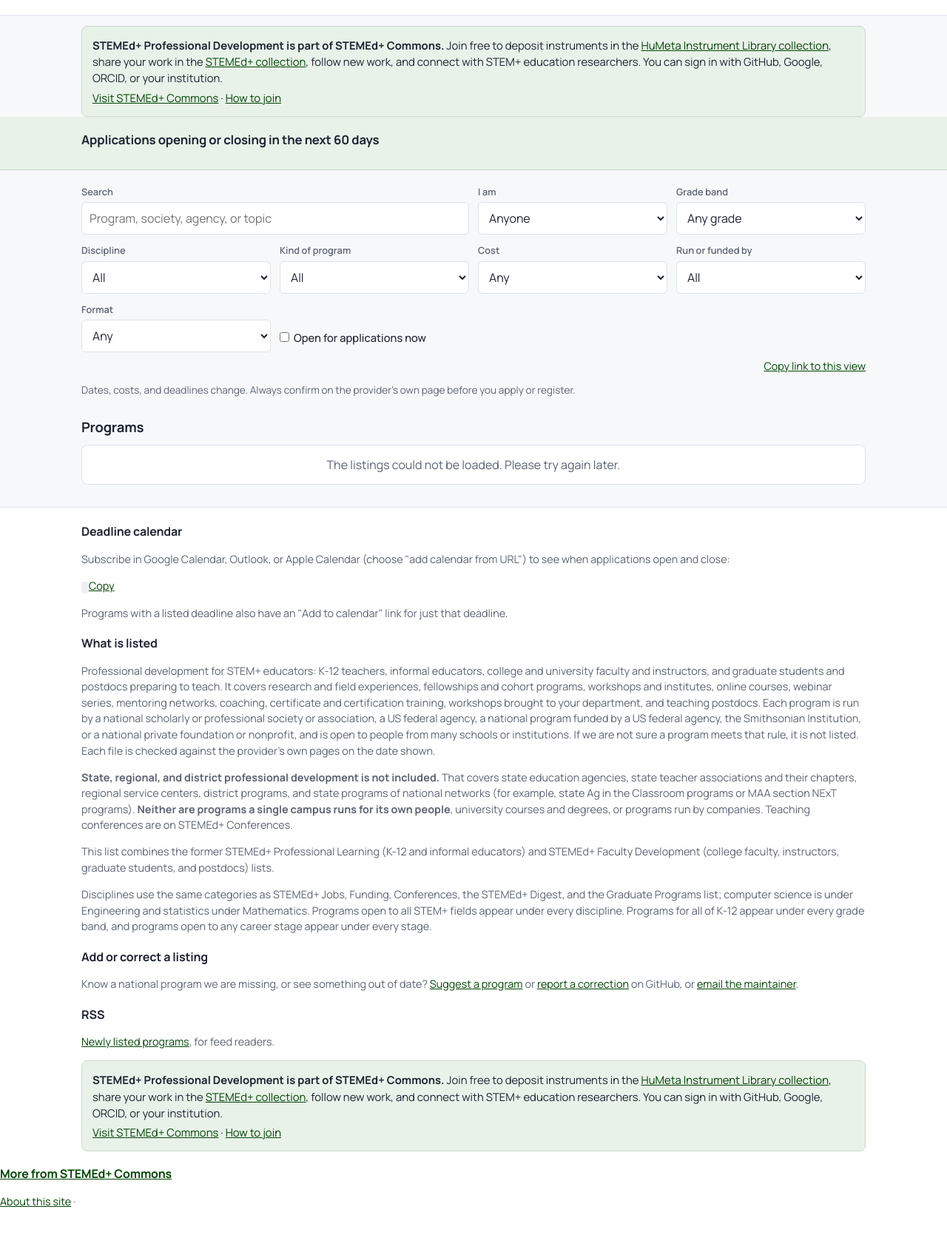
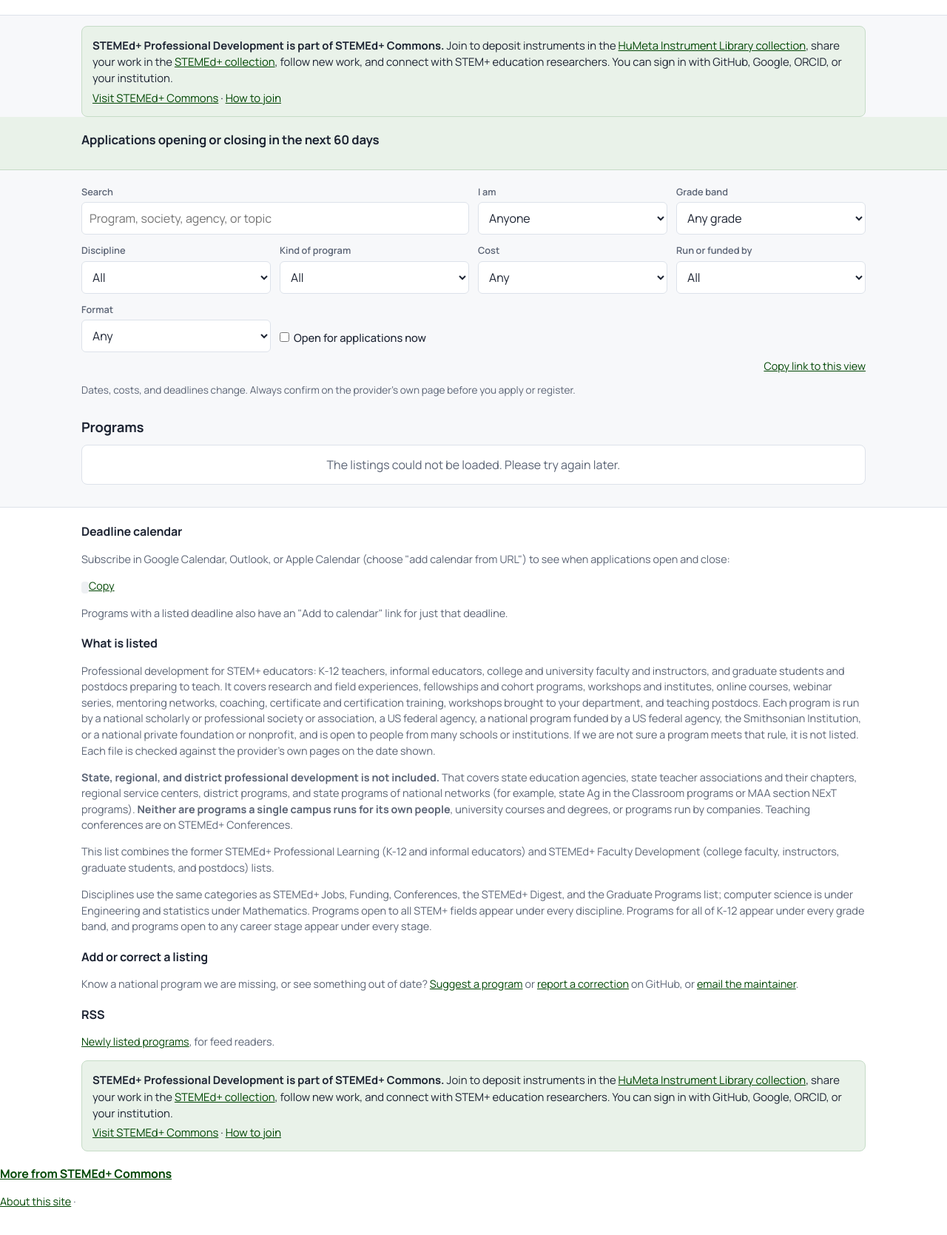
Before and after one commit to JLib271/stemed-professional-development, a plain HTML site: page site/index.html in a window 1280 px wide. Shown: the part 673-2342 px from the top of the page at 74% size. Drawn offline with Linux system fonts and the light colour scheme; no server answers.

Commit message:
Wording: say less about "free" so it does not read as a sales pitch
Co-Authored-By: Claude Opus 5.5 <noreply@anthropic.com>
Claude-Session: https://claude.ai/code/session_01Xxm9siXygVpFM5Q4XvGHYh

```diff
--- a/site/index.html
+++ b/site/index.html
@@ -130,7 +130,7 @@
     </div>
   </div>
 </header>
-<div class="wrap"><div class="join join-top" role="note"><p><strong>STEMEd+ Professional Development is part of STEMEd+ Commons.</strong> Join free to deposit instruments in the <a href="https://works.hcommons.org/collections/humetainstrumentlibrary/" target="_blank" rel="noopener noreferrer">HuMeta Instrument Library collection<span class="vh"> (opens in a new tab)</span></a>, share your work in the <a href="https://works.hcommons.org/collections/stemedplus/" target="_blank" rel="noopener noreferrer">STEMEd+ collection<span class="vh"> (opens in a new tab)</span></a>, follow new work, and connect with STEM+ education researchers. You can sign in with GitHub, Google, ORCID, or your institution.</p><p><a href="https://stemedplus.hcommons.org/" target="_blank" rel="noopener noreferrer">Visit STEMEd+ Commons<span class="vh"> (opens in a new tab)</span></a> · <a href="https://support.hcommons.org/profiles/login-and-registration/" target="_blank" rel="noopener noreferrer">How to join<span class="vh"> (opens in a new tab)</span></a></p></div></div></div>
+<div class="wrap"><div class="join join-top" role="note"><p><strong>STEMEd+ Professional Development is part of STEMEd+ Commons.</strong> Join to deposit instruments in the <a href="https://works.hcommons.org/collections/humetainstrumentlibrary/" target="_blank" rel="noopener noreferrer">HuMeta Instrument Library collection<span class="vh"> (opens in a new tab)</span></a>, share your work in the <a href="https://works.hcommons.org/collections/stemedplus/" target="_blank" rel="noopener noreferrer">STEMEd+ collection<span class="vh"> (opens in a new tab)</span></a>, follow new work, and connect with STEM+ education researchers. You can sign in with GitHub, Google, ORCID, or your institution.</p><p><a href="https://stemedplus.hcommons.org/" target="_blank" rel="noopener noreferrer">Visit STEMEd+ Commons<span class="vh"> (opens in a new tab)</span></a> · <a href="https://support.hcommons.org/profiles/login-and-registration/" target="_blank" rel="noopener noreferrer">How to join<span class="vh"> (opens in a new tab)</span></a></p></div></div></div>
 <section class="soon" aria-labelledby="soon-h">
   <div class="wrap">
     <h2 id="soon-h">Applications opening or closing in the next 60 days</h2>
@@ -176,7 +176,7 @@
     <p>Know a national program we are missing, or see something out of date? <a id="suggest2" href="#">Suggest a program</a> or <a id="update" href="#">report a correction</a> on GitHub, or <a id="mail" href="#">email the maintainer</a>.</p>
     <h2>RSS</h2>
     <p><a href="feeds/new.xml">Newly listed programs</a>, for feed readers.</p>
-    <div class="join join-bottom" role="note"><p><strong>STEMEd+ Professional Development is part of STEMEd+ Commons.</strong> Join free to deposit instruments in the <a href="https://works.hcommons.org/collections/humetainstrumentlibrary/" target="_blank" rel="noopener noreferrer">HuMeta Instrument Library collection<span class="vh"> (opens in a new tab)</span></a>, share your work in the <a href="https://works.hcommons.org/collections/stemedplus/" target="_blank" rel="noopener noreferrer">STEMEd+ collection<span class="vh"> (opens in a new tab)</span></a>, follow new work, and connect with STEM+ education researchers. You can sign in with GitHub, Google, ORCID, or your institution.</p><p><a href="https://stemedplus.hcommons.org/" target="_blank" rel="noopener noreferrer">Visit STEMEd+ Commons<span class="vh"> (opens in a new tab)</span></a> · <a href="https://support.hcommons.org/profiles/login-and-registration/" target="_blank" rel="noopener noreferrer">How to join<span class="vh"> (opens in a new tab)</span></a></p></div></div>
+    <div class="join join-bottom" role="note"><p><strong>STEMEd+ Professional Development is part of STEMEd+ Commons.</strong> Join to deposit instruments in the <a href="https://works.hcommons.org/collections/humetainstrumentlibrary/" target="_blank" rel="noopener noreferrer">HuMeta Instrument Library collection<span class="vh"> (opens in a new tab)</span></a>, share your work in the <a href="https://works.hcommons.org/collections/stemedplus/" target="_blank" rel="noopener noreferrer">STEMEd+ collection<span class="vh"> (opens in a new tab)</span></a>, follow new work, and connect with STEM+ education researchers. You can sign in with GitHub, Google, ORCID, or your institution.</p><p><a href="https://stemedplus.hcommons.org/" target="_blank" rel="noopener noreferrer">Visit STEMEd+ Commons<span class="vh"> (opens in a new tab)</span></a> · <a href="https://support.hcommons.org/profiles/login-and-registration/" target="_blank" rel="noopener noreferrer">How to join<span class="vh"> (opens in a new tab)</span></a></p></div></div>
     <h2><a id="morehead" href="https://stemedplus.hcommons.org/">More from STEMEd+ Commons</a></h2>
     <ul id="related"></ul>
     <details id="reviewbox" hidden><summary id="reviewsum">For maintainers</summary><ul id="reviewlist"></ul></details>
```
